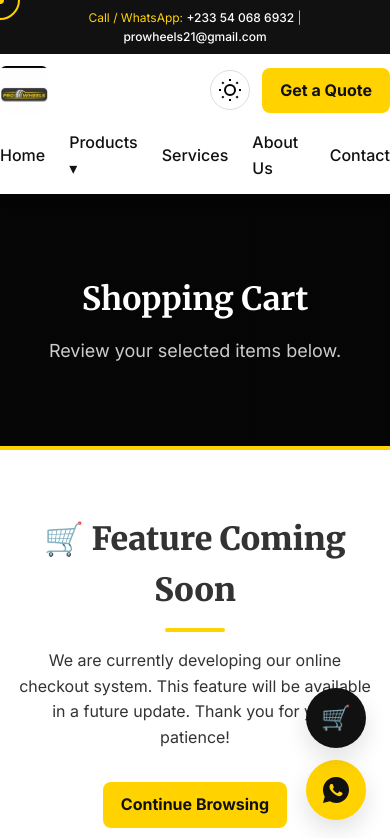
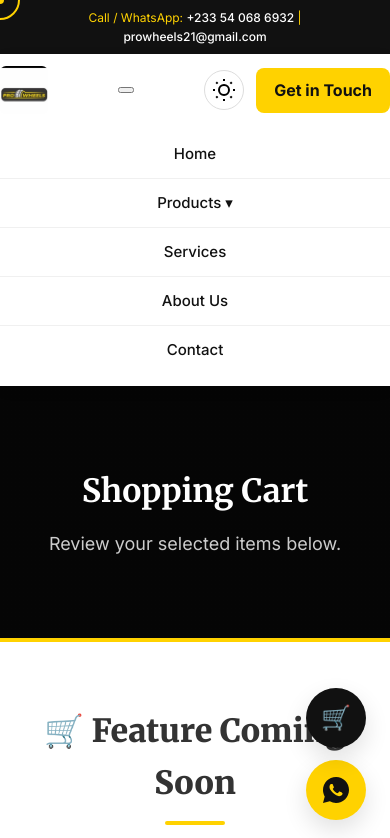
Before and after one commit to s-egeh/prowheels, a plain HTML site: page cart.html in a window 390 px wide. Shown: the top 838 px of the page. Drawn offline with Linux system fonts and the light colour scheme.

Commit message:
Final commit

```diff
--- a/cart.html
+++ b/cart.html
@@ -24,10 +24,15 @@
                 <div class="brand-tagline">Driven by Quality, Trusted for Performance.</div>
             </div>
         </a>
-            <nav>
-                <ul>
+
+        <button class="nav-toggle" aria-label="toggle navigation">
+            <span class="hamburger"></span>
+        </button>
+
+        <nav class="nav__menu">
+            <ul class="nav__list">
                 <li><a href="index.html">Home</a></li>
-                    <li>
+                <li class="nav__dropdown">
                     <a href="#">Products ▾</a>
                     <div class="dropdown">
                         <a href="products/massey-ferguson.html">Massey Ferguson Tractors</a>
@@ -46,16 +51,16 @@
                 <li><a href="contact.html">Contact</a></li>
             </ul>
         </nav>
+
         <div class="header-actions">
             <button id="dark-mode-toggle" class="dark-mode-toggle" aria-label="Toggle dark mode">
                 <svg class="sun-icon" width="24" height="24" viewBox="0 0 24 24" fill="none" stroke="currentColor" stroke-width="2"><circle cx="12" cy="12" r="5"></circle><line x1="12" y1="1" x2="12" y2="3"></line><line x1="12" y1="21" x2="12" y2="23"></line><line x1="4.22" y1="4.22" x2="5.64" y2="5.64"></line><line x1="18.36" y1="18.36" x2="19.78" y2="19.78"></line><line x1="1" y1="12" x2="3" y2="12"></line><line x1="21" y1="12" x2="23" y2="12"></line><line x1="4.22" y1="19.78" x2="5.64" y2="18.36"></line><line x1="18.36" y1="5.64" x2="19.78" y2="4.22"></line></svg>
                 <svg class="moon-icon" width="24" height="24" viewBox="0 0 24 24" fill="none" stroke="currentColor" stroke-width="2"><path d="M21 12.79A9 9 0 1 1 11.21 3 7 7 0 0 0 21 12.79z"></path></svg>
             </button>
-                <a class="cta" href="contact.html">Get a Quote</a>
+            <a class="cta" href="contact.html">Get in Touch</a>
         </div>
     </div>
 </header>
-
     <main>
         <section class="page-hero">
             <div class="container">
--- a/style.css
+++ b/style.css
@@ -210,12 +210,13 @@ body.cursor-grow .cursor-follower { transform: scale(1.5); border-color: rgba(25
     z-index: 900;
     opacity: 0;
     font-size: 24px;
-    transition: opacity 0.4s ease, right 0.5s ease;
+    transition: opacity 0.4s ease, right 0.5s ease; /* changed from left to right */
 }
 .back-to-top.show { opacity: 1; right: 24px; }
 .back-to-top:hover { transform: scale(1.1); }
 .animate-on-scroll { opacity: 0; transform: translateY(30px); transition: opacity 0.6s ease-out, transform 0.6s ease-out; }
 .animate-on-scroll.is-visible { opacity: 1; transform: translateY(0); }
+
 /* 8. DARK MODE THEME
 -------------------------------------------------- */
 .dark-mode-toggle { background: none; border: 1px solid #ddd; border-radius: 50%; cursor: pointer; width: 40px; height: 40px; display: flex; align-items: center; justify-content: center; padding: 0; transition: background-color 0.3s ease, border-color 0.3s ease; }
@@ -272,6 +273,13 @@ body.dark-mode .cart-page .page-hero { background-image: linear-gradient(rgba(0,
 /* 9. RESPONSIVE MEDIA QUERIES
 -------------------------------------------------- */
 @media (max-width: 992px) {
+    /* Adjust nav spacing on tablets to prevent crowding and wrapping too early */
+    nav ul {
+        gap: 16px;
+    }
+    nav a {
+        font-size: 15px;
+    }
     .why-choose-grid, .mission-vision-grid, .contact-grid, .about-grid, .advantage-grid, .product-intro-grid {
         grid-template-columns: 1fr;
     }
@@ -297,17 +305,39 @@ body.dark-mode .cart-page .page-hero { background-image: linear-gradient(rgba(0,
     .hero h1 {
         font-size: 32px;
     }
+    /* This section completely restructures the header for mobile devices */
     header .nav {
         flex-wrap: wrap;
         justify-content: space-between;
+        row-gap: 16px; /* Adds space between the logo/CTA row and the nav links below */
     }
     nav {
-        order: 3;
-        width: 100%;
-        margin-top: 16px;
+        order: 3; /* Pushes the navigation to the next line */
+        width: 100%; /* Makes the navigation take the full width */
+        margin-top: 0; /* The new row-gap handles the spacing */
     }
     nav ul {
-        justify-content: space-around;
+        flex-direction: column; /* Stacks the navigation links vertically */
+        align-items: center; /* Centers the text of the links */
+        gap: 0; /* Resets the horizontal gap */
+    }
+    nav li {
+        width: 100%;
+        text-align: center;
+    }
+    nav a {
+        display: block; /* Makes the entire area of the link clickable */
+        padding: 12px 0; /* Adds vertical space to make links easier to tap */
+        border-bottom: 1px solid #f0f0f0; /* Adds a separator line */
+    }
+    nav a::after {
+        display: none; /* Hides the yellow underline animation on mobile */
+    }
+    body.dark-mode nav a {
+        border-bottom-color: #333; /* Separator color for dark mode */
+    }
+    nav li:last-child a {
+        border-bottom: none; /* Removes separator from the very last link */
     }
     .footer-grid {
         grid-template-columns: 1fr;
```
Also changed, not shown: about.html (+9 -4 lines), contact.html (+9 -3 lines), index.html (+9 -3 lines), products/daf-trucks.html (+10 -5 lines), products/lubricants.html (+10 -5 lines), products/massey-ferguson.html (+10 -5 lines), products/semi-trailers.html (+10 -5 lines), products/tankers.html (+10 -5 lines), products/truck-insurance.html (+10 -5 lines), products/tyres.html (+10 -5 lines), services.html (+9 -3 lines). Lines whose indentation alone changed are shown as unchanged.
